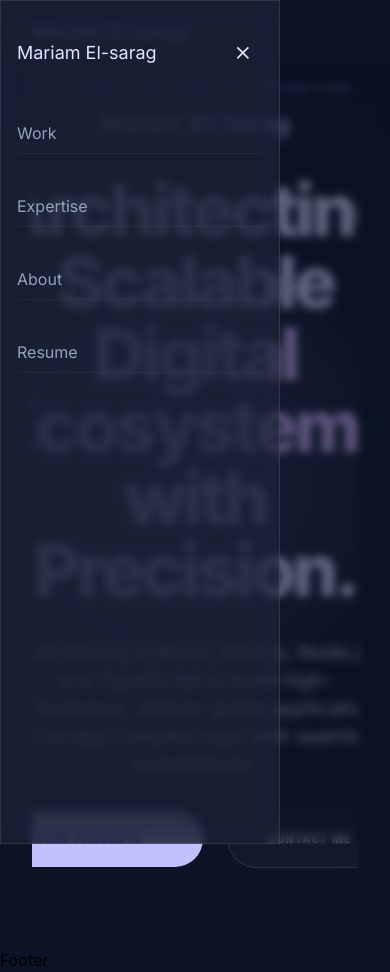
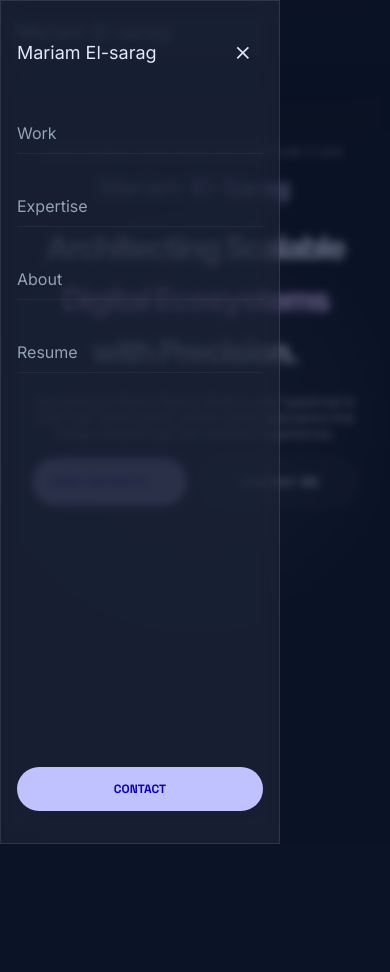
Before and after one commit to mariam-elsarag/next-portfolio, a Next.js app: page / in a window 390 px wide. Both pictures are taken after a click on the button 347 px from the left and 32 px from the top of the page. After the commit the page ends 844 px from the top, so only its background shows below. Built offline with nearby package versions, Linux system fonts and the light colour scheme.

Commit message:
feat(responsive):Add responsive for hero section and 404 page
feat(404):Create 404 page

```diff
--- a/app/_assets/styles/globals.css
+++ b/app/_assets/styles/globals.css
@@ -30,6 +30,8 @@
   --shadow-main: 0 20px 40px rgba(6, 14, 32, 0.5);
   --font-inter: "Inter", sans-serif;
   --font-space: "Space Grotesk", sans-serif;
+
+  --breakpoint-xs: 500;
 }
 @layer utilities {
   .transition {
@@ -54,3 +56,16 @@
   padding-inline-start: 32px;
   padding-inline-end: 32px;
 }
+@media (max-width: 640px) {
+  .Container {
+    padding-inline-start: 16px;
+    padding-inline-end: 16px;
+  }
+}
+
+.gradient_text_main {
+  background: linear-gradient(90deg, #c0c1ff 0%, #dbb8ff 50%, #c0c1ff 100%);
+  -webkit-background-clip: text;
+  -webkit-text-fill-color: transparent;
+  background-clip: text;
+}
--- a/app/_components/feature/home/Hero.tsx
+++ b/app/_components/feature/home/Hero.tsx
@@ -5,13 +5,19 @@ import Shape from "../../ui/Shape";
 
 const Hero = () => {
   return (
-    <section className="relative min-h-[750px] Container p-20 flex flex-col items-center justify-center text-white overflow-hidden">
-      <Shape size="384px" align="right" />
-      <Shape size="384px" align="left" />
+    <section className="relative min-h-[650px]  sm:min-h-[750px] Container py-24 sm:py-20 flex flex-col items-center justify-center text-white overflow-hidden">
+      <Shape size="384px" align="right" className="hidden md:flex" />
+      <Shape size="384px" align="left" className="hidden md:flex" />
+      <Shape
+        size="350px"
+        align="center"
+        className="flex md:hidden"
+        isAbsolute={false}
+      />
 
-      <section className="flex flex-col gap-8 text-center items-center justify-center">
+      <section className="flex flex-col gap-4 md:gap-8 text-center items-center justify-center">
         <div className="flex flex-col gap-3 items-center justify-center text-center">
-          <span className="text-tertiary font-space font-normal uppercase tracking-[3.6px] text-xs">
+          <span className="text-tertiary font-space font-normal uppercase tracking-[3.6px] text-[11px] md:text-xs">
             Available for new opportunities{" "}
           </span>
           <p className="font-inter text-2xl font-light space-x-2 ">
@@ -21,17 +27,17 @@ const Hero = () => {
             </span>
           </p>
         </div>
-        <h1 className="max-w-[700px]  leading-[72px] tracking-[-3.6px] text-on-surface justify-center text-center text-[72px] font-inter font-extrabold">
+        <h1 className="max-w-[700px] leading-[52px]  sm:leading-[72px] md:tracking-[-3.6px]  tracking-[-2px] text-[32px] xs:text-4xl sm:text-5xl md:text-5xl lg:text-[72px] text-on-surface justify-center text-center  font-inter font-extrabold">
           Architecting Scalable{" "}
-          <span className="text-tertiary inline-flex">Digital Ecosystems</span>{" "}
-          with Precision.
+          <span className="text-tertiary block">Digital Ecosystems</span> with
+          Precision.
         </h1>
-        <p className="max-w-[671px]  text-on-surface-variant font-inter text-xl">
+        <p className="max-w-[671px]  text-on-surface-variant font-inter text-xs xs:text-base md:text-xl">
           Specializing in React, Next.js, Node.js, and TypeScript to build high-
           performance, artisan-grade applications that bridge complex logic with
           seamless experiences.
         </p>
-        <div className="flex items-center justify-center gap-6">
+        <div className="grid grid-cols-2 gap-4 md:gap-6 w-full md:w-fit">
           <Button text="View Projects" icon={<ArrowRight />} />
           <Button variant="glass" text="Contact Me" />
         </div>
--- a/app/_components/layout/MobileNavigation.tsx
+++ b/app/_components/layout/MobileNavigation.tsx
@@ -2,6 +2,8 @@ import { CloseIcon } from "@/app/_assets/icons/Icon";
 import Link from "next/link";
 import { Link as ScrollLink } from "react-scroll";
 import React from "react";
+import { downloadPDF } from "@/app/_utils/downloadPDF";
+import Button from "../ui/Button";
 type navListProps = {
   id: number;
   label: string;
@@ -14,7 +16,14 @@ type Props = {
   list: navListProps[];
 };
 const MobileNavigation = ({ isOpen, onClose, list }: Props) => {
-  const navList: navListProps[] = [...list, { id: 4, label: "Resume" }];
+  const navList: navListProps[] = [
+    ...list,
+    {
+      id: 4,
+      label: "Resume",
+      onClick: () => downloadPDF("/cv/Mariam_Tarek.pdf", "Mariam_Tarek.pdf"),
+    },
+  ];
   return (
     <aside
       className={`fixed inset-0 bg-[#0B132699] transition  ${
@@ -41,7 +50,19 @@ const MobileNavigation = ({ isOpen, onClose, list }: Props) => {
         </header>
 
         <ul className="flex flex-col flex-1 gap-8">
-          {navList.map((navLink) => (
+          {navList.map((navLink) => {
+            if (navLink?.onClick) {
+              return (
+                <li
+                  key={navLink?.id}
+                  onClick={navLink?.onClick}
+                  className="cursor-pointer transition hover:text-on-surface-light text-surface-light font-inter border-b border-white/5 py-2 w-full flex   "
+                >
+                  {navLink?.label}
+                </li>
+              );
+            } else {
+              return (
                 <li className="w-full " key={navLink.id}>
                   <ScrollLink
                     to={navLink.path}
@@ -55,8 +76,18 @@ const MobileNavigation = ({ isOpen, onClose, list }: Props) => {
                     {navLink.label}
                   </ScrollLink>
                 </li>
-          ))}
+              );
+            }
+          })}
         </ul>
+        <ScrollLink
+          className="w-full"
+          smooth={true}
+          to="contact"
+          duration={500}
+        >
+          <Button className="w-full" size="md" text="contact" />
+        </ScrollLink>
       </nav>
     </aside>
   );
--- a/app/_components/layout/Navigation.tsx
+++ b/app/_components/layout/Navigation.tsx
@@ -23,7 +23,7 @@ const Navigation = () => {
           Mariam El-sarag
         </Link>
 
-        <ul className="hidden sm:flex items-center gap-8">
+        <ul className="hidden md:flex items-center gap-8">
           {navList.map((navLink) => (
             <li key={navLink.id}>
               <ScrollLink
@@ -40,17 +40,22 @@ const Navigation = () => {
             </li>
           ))}
         </ul>
-        <div className="hidden sm:flex items-center gap-4">
-          <a href="/cv/Mariam_Tarek.pdf" download>
-            <Button text="resume" size="sm" variant="ghost" />
-          </a>
+        <div className="hidden md:flex items-center gap-4">
+          <Button
+            onClick={() =>
+              downloadPDF("/cv/Mariam_Tarek.pdf", "Mariam_Tarek.pdf")
+            }
+            text="resume"
+            size="sm"
+            variant="ghost"
+          />
           <ScrollLink smooth={true} to="contact" duration={500}>
             <Button size="sm" text="contact" />
           </ScrollLink>
         </div>
         <button
           onClick={() => setToggleSidebar(true)}
-          className="flex sm:hidden cursor-pointer outline-none shadow-none"
+          className="flex md:hidden cursor-pointer outline-none shadow-none"
         >
           <BurgerIcon />
         </button>
--- a/app/_components/ui/Button.tsx
+++ b/app/_components/ui/Button.tsx
@@ -10,8 +10,9 @@ type Props = {
   variant?: "primary" | "glass" | "ghost";
   disabled?: boolean;
   loading?: boolean;
+  hasFullWidth?: boolean;
   className?: string;
-  size?: "lg" | "sm";
+  size?: "lg" | "md" | "sm";
   iconDirection?: "right" | "left";
   icon?: ReactNode;
 };
@@ -25,6 +26,7 @@ const Button = ({
   className,
   size = "lg",
   iconDirection = "right",
+  hasFullWidth = false,
   icon,
 }: Props) => {
   const router = useRouter();
@@ -38,8 +40,9 @@ const Button = ({
     ghost: "bg-transparent text-on-surface/60 font-[400]",
   };
   const sizes = {
-    lg: "text-xs tracking-[1.2px] py-5 px-10",
-    sm: "px-6 py-2 tracking-[1px] text-[10px]",
+    lg: " text-[11px] sm:text-xs  tracking-[1.2px] h-12 px-2 sm:px-4 md:px-10",
+    md: "text-xs h-11 px-4 ",
+    sm: "px-6 h-9 tracking-[1px] text-[10px]",
   };
   const spinnerStyle = {
     primary: "border-on-primary",
@@ -56,9 +59,9 @@ const Button = ({
           router.push(to);
         }
       }}
-      className={`${base} ${className ?? ""} ${styles[variant]} ${
-        sizes[size]
-      } `}
+      className={`${base} ${className ?? ""} ${hasFullWidth ? "w-full" : ""} ${
+        styles[variant]
+      } ${sizes[size]} `}
     >
       {iconDirection === "left" ? (
         loading ? (
--- a/app/_components/ui/Shape.tsx
+++ b/app/_components/ui/Shape.tsx
@@ -3,8 +3,14 @@ type ShapeProps = {
   align?: "right" | "left" | "center";
   size: string;
   className?: string;
+  isAbsolute?: boolean;
 };
-const Shape = ({ align = "right", size = "100px" }: ShapeProps) => {
+const Shape = ({
+  align = "right",
+  size = "100px",
+  className,
+  isAbsolute = true,
+}: ShapeProps) => {
   const position = {
     right: "right-0 ",
     left: "left-0",
@@ -12,7 +18,9 @@ const Shape = ({ align = "right", size = "100px" }: ShapeProps) => {
   };
   return (
     <div
-      className={` bg-tertiary/5 blur-2xl rounded-full absolute top-1/2 -translate-y-1/2 ${position[align]}`}
+      className={` bg-tertiary/5 blur-2xl rounded-full  ${
+        isAbsolute ? "absolute" : "fixed"
+      } top-1/2 -translate-y-1/2 ${className ?? ""} ${position[align]}`}
       style={{
         width: `${size}`,
         height: `${size}`,
--- /dev/null
+++ b/app/loading.tsx
@@ -0,0 +1,11 @@
+import Spinner from "@/app/_components/feadback/Spinner";
+
+const Loading = () => {
+  return (
+    <div className="flex items-center justify-center">
+      <Spinner />
+    </div>
+  );
+};
+
+export default Loading;
--- /dev/null
+++ b/app/not-found.tsx
@@ -0,0 +1,33 @@
+import Button from "@/app/_components/ui/Button";
+import Shape from "@/app/_components/ui/Shape";
+import { ArrowRight } from "./_assets/icons/Icon";
+
+const NotFound = () => {
+  return (
+    <main className="flex items-center justify-center pt-20 Container">
+      <Shape isAbsolute={false} size="650px" align="center" />
+      <div className="flex flex-col items-center">
+        <h1 className="font-inter gradient_text_main tracking-[-9px] md:tracking-[-14.4px] font-black text-[170px] md:text-[288px] ">
+          404
+        </h1>
+        <div className=" translate-y-[-70px] md:translate-y-[-90px] flex flex-col text-center items-center justify-center gap-3 md:gap-6">
+          <strong className="text-on-surface text-2xl md:text-5xl max-w-[556px] flex items-center justify-center text-center font-inter font-bold ">
+            Path Not Found in the Ecosystem
+          </strong>
+          <p className="text-[#C7C4D7] max-w-[416px] md:text-lg">
+            The architectural route you are seeking has been archived or never
+            existed within this digital construct.
+          </p>
+          <Button
+            className="min-w-[180px] "
+            to="/"
+            text="Back To Home"
+            icon={<ArrowRight />}
+          />
+        </div>
+      </div>
+    </main>
+  );
+};
+
+export default NotFound;
```
Lines whose indentation alone changed are shown as unchanged.
